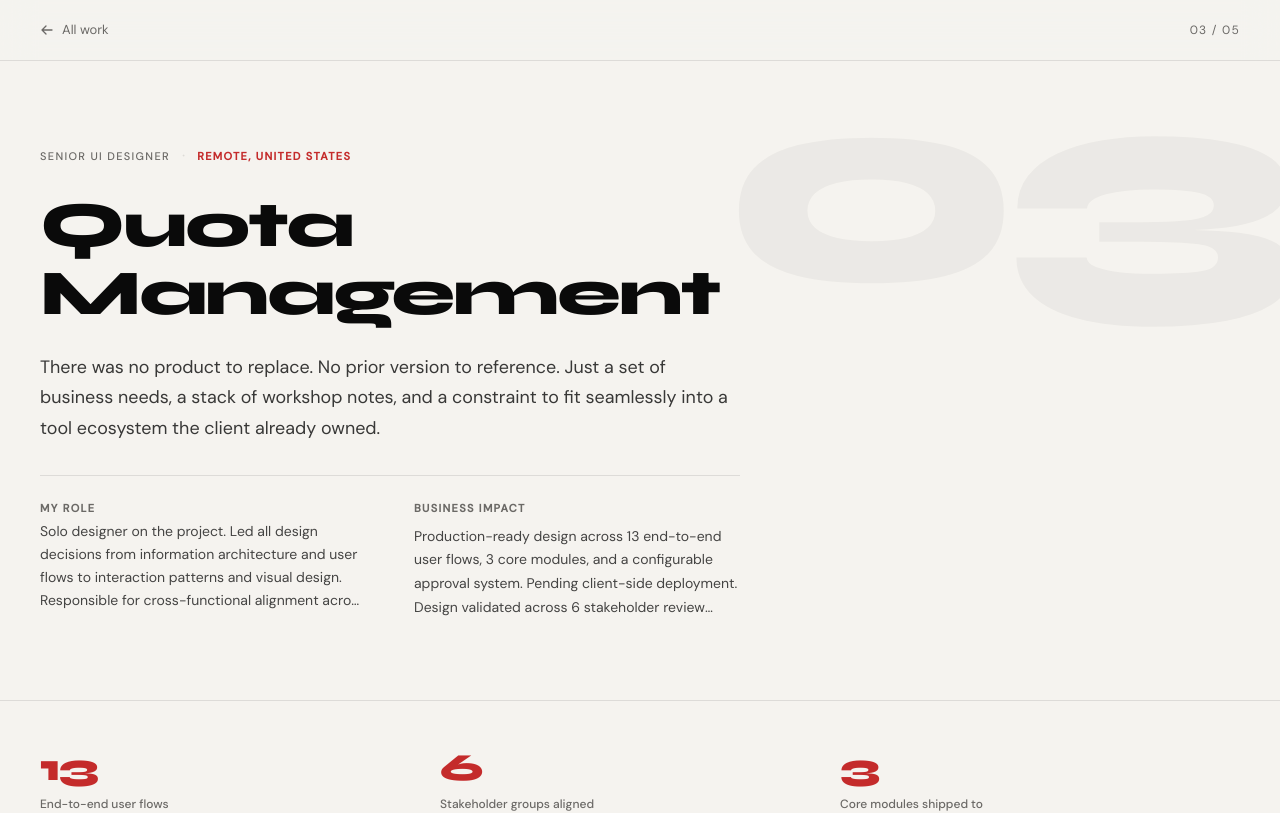
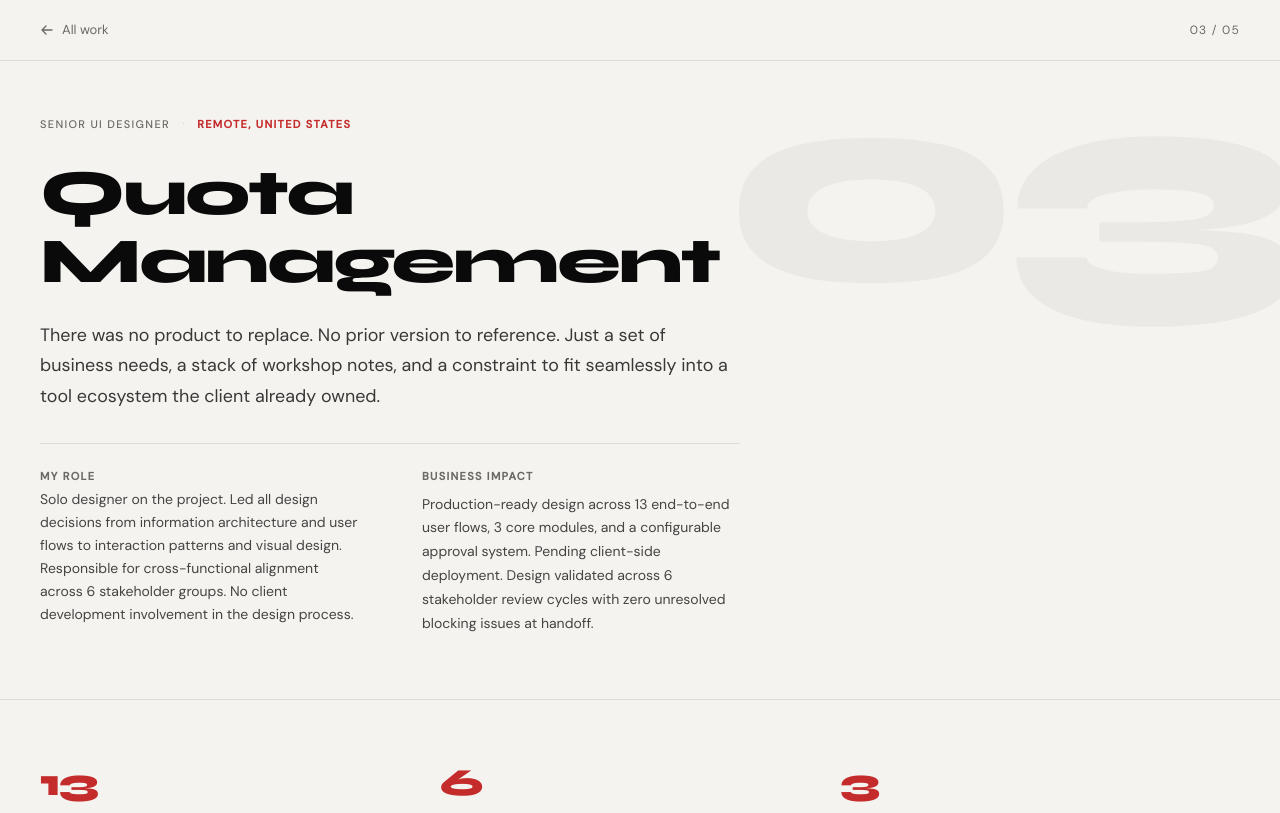
Before and after one commit to cruz-felipe/ux-portfolio, a Next.js app: page /work/quota-management in a window 1280 px wide. Shown: the top 813 px of the page. Built offline with nearby package versions, Linux system fonts and the light colour scheme.

Commit message:
Add files via upload

```diff
--- a/app/page.tsx
+++ b/app/page.tsx
@@ -1,6 +1,5 @@
 import Nav from "@/components/Nav";
 import Hero from "@/components/Hero";
-import SignalStrip from "@/components/SignalStrip";
 import Work from "@/components/Work";
 import About from "@/components/About";
 import Footer from "@/components/Footer";
@@ -10,7 +9,6 @@ export default function Home() {
     <main>
       <Nav />
       <Hero />
-      <SignalStrip />
       <Work />
       <About />
       <Footer />
--- a/app/work/b2b-sales-rescue/page.tsx
+++ b/app/work/b2b-sales-rescue/page.tsx
@@ -56,12 +56,6 @@ const data: CaseStudyData = {
       ],
     },
     {
-      title: "Motion and step transitions",
-      body: [
-        "The 3-step flow needed transitions that communicated progress without adding friction — agents were processing high-value B2B quotes on a clock. Step advances use a 220ms horizontal slide with ease-out: far enough to signal forward movement, fast enough to not feel theatrical. Back navigation reverses the direction. Pricing recalculations in Step 2 update with a 120ms cross-fade on the affected values rather than a full panel re-render, so the agent's eye stays on the number that changed. Approval confirmation uses a brief scale-and-fade on the success state — the only moment in the flow where a slight pause is appropriate because it marks a consequential action. All motion respects prefers-reduced-motion: if set, transitions are instant and the directional slide is replaced with a simple opacity change.",
-      ],
-    },
-    {
       title: "What I would do differently",
       body: [
         "I would have pushed for an MVP scope at the start rather than delivering a prioritized list of improvements. The matrix was the right tool for sequencing. But sequencing a long list is still a long list. A defined MVP with a subset of the highest-impact fixes would have been easier for the client to commit to and faster to demonstrate results.",
--- a/app/work/dane-telecom/page.tsx
+++ b/app/work/dane-telecom/page.tsx
@@ -53,12 +53,6 @@ const data: CaseStudyData = {
       ],
     },
     {
-      title: "Motion and interaction spec",
-      body: [
-        "One of the gaps the audit surfaced was inconsistent transition behavior across components. Some modals faded in, others slid. Some dropdowns had no transition at all. Before the restructure completed, I documented a motion baseline: entrance transitions use a 200ms ease-out translate-and-fade, exits use 150ms ease-in. State changes (hover, focus, active) are 100ms or less with no translate — only color and border changes. All transitions respect prefers-reduced-motion: if the user has set that preference, transitions collapse to instant. This was added to the component spec as a required property, not an optional enhancement.",
-      ],
-    },
-    {
       title: "What I would do differently",
       body: [
         "I would map the system state and the roadmap on day one, before any other work. My assumption that a company of this scale would have mature governance was the single thing that cost the most time. The lesson is not specific to this engagement: the bigger the company, the more important it is to verify rather than assume. Large organisations accumulate technical and design debt the same way smaller ones do, often more invisibly.",
--- a/app/work/quota-management/page.tsx
+++ b/app/work/quota-management/page.tsx
@@ -79,13 +79,6 @@ const data: CaseStudyData = {
     },
     {
       // index 5
-      title: "Motion and interaction",
-      body: [
-        "The platform is a tool, not a showcase. Motion decisions were made on that basis. Panel transitions — detail drawer opening, approval modal entering — use 180ms ease-out. Fast enough to not interrupt a task flow, slow enough to orient without jarring. Form validation errors appear immediately on blur with no delay. The live preview panel in the create flow updates synchronously as fields change: no debounce, no skeleton — because the preview is the point of the interaction and any lag undermines it. All transitions are wrapped in a prefers-reduced-motion check and collapse to instant when the user has set that preference.",
-      ],
-    },
-    {
-      // index 6
       title: "What shipped",
       body: [
         "The platform covers three modules across 13 end-to-end user flows, each with full validation states, empty states and error handling. Quota management gives agents visibility into consumption at the client and partner level, with manual adjustment controls and threshold alerts. API usage monitoring surfaces rate limit status and consumption trends. Change requests route through a configurable multi-level approval flow with a full audit log.",
@@ -104,17 +97,17 @@ const data: CaseStudyData = {
     },
     {
       // section 1
+      id: "workshop-method",
+      title: "Workshop-to-output method",
+      caption: "Preliminary concept sketches brought into sessions as thinking tools, not proposals. Each cycle produced locked decisions and flagged dependencies before the next session opened.",
+      component: <WorkshopMethodArtifact />,
+    },
+    {
+      // section 2
       id: "stakeholder-alignment",
       title: "Cross-functional alignment map",
       caption: "Six stakeholder groups, two sides. Design was the only function present in every session. Misalignment between client-side groups — not between clients and design — was the primary source of scope drift.",
       component: <StakeholderAlignmentArtifact />,
-    },
-    {
-      // section 2
-      id: "approval-flow",
-      title: "Change request approval flow",
-      caption: "Three request types routing to three approval structures. Configurable per client sign-off hierarchy without system configuration changes.",
-      component: <ApprovalFlowArtifact />,
     },
     {
       // section 3
@@ -132,10 +125,10 @@ const data: CaseStudyData = {
     },
     {
       // section 5
-      id: "workshop-method",
-      title: "Workshop-to-output method",
-      caption: "Preliminary concept sketches brought into sessions as thinking tools, not proposals. Each cycle produced locked decisions and flagged dependencies before the next session opened.",
-      component: <WorkshopMethodArtifact />,
+      id: "what-shipped-null",
+      title: "",
+      caption: "",
+      component: null,
     },
   ],
 };
--- a/app/work/vocabulary/page.tsx
+++ b/app/work/vocabulary/page.tsx
@@ -15,7 +15,7 @@ const data: CaseStudyData = {
   role: "Designer and Developer",
   location: "Personal project",
   year: "2025",
-  roleDetail: "Solo product from concept to deployment. Designed the full interaction system, built in Next.js with the Claude API, shipped to a private URL. Used daily by me and a small group of friends learning Spanish, Russian, French and Italian. Every product decision — architecture, AI integration, motion, scope — was mine.",
+  roleDetail: "Solo product from concept to deployment. Designed the full interaction system, built in Next.js with the Claude API, shipped to a private URL. Used daily by me and a small group of friends learning Spanish, Russian, French and Italian. Every product decision — architecture, AI integration, interaction design, scope — was mine.",
   context: "I was using Duolingo to study Spanish and Russian. It works for gamified progress but not for what I actually needed: sitting down with a set of words and drilling them until they stick. Every dedicated flashcard app I found had too much friction, too much structure I didn't ask for, or none of the vocabulary I needed for work. Building my own was faster than settling.",
   metrics: [],
   sections: [
@@ -43,14 +43,6 @@ const data: CaseStudyData = {
         { src: `${BASE}/Screenshot_2026-05-25_at_13_19_31.png`, caption: "Recall mode. Spanish word shown, type the Portuguese equivalent." },
         { src: `${BASE}/Screenshot_2026-05-25_at_13_19_37.png`, caption: "Correct. Green border, cultural tip surfaces." },
         { src: `${BASE}/Screenshot_2026-05-25_at_13_19_53.png`, caption: "Wrong. Red border, correct form shown with context." },
-      ],
-    },
-    {
-      title: "Card flip and feedback motion",
-      body: [
-        "The card flip is a 300ms CSS 3D transform on the Y axis with ease-in-out — long enough to read as a physical card turning, short enough to not slow down a drilling session. The two faces (front word, back translation) swap at the 150ms midpoint when the card is edge-on, so the transition feels like a real flip rather than a dissolve.",
-        "Correct and incorrect feedback states animate the card border color from neutral to green or red over 150ms, then hold for 400ms before advancing. The hold is deliberate: it gives the brain a moment to register the outcome before the next card enters. Wrong answers also shake the card horizontally over 200ms — a short 4px oscillation — before showing the correct form. That micro-animation is the only piece of motion in the app that communicates failure, so it needed to be distinct without being punishing.",
-        "All motion respects prefers-reduced-motion. When the preference is set, the card flip becomes an instant face-swap, border color changes are instant, and the shake is replaced with a simple red border hold. The app is fully usable without any animation.",
       ],
     },
     {
--- a/components/SignalStrip.tsx
+++ b/components/SignalStrip.tsx
@@ -114,12 +114,8 @@ export default function SignalStrip() {
               opacity: stat.size === "lead" ? 0.75 : 1,
               lineHeight: 1.45,
               margin: 0,
-              maxWidth: "140px",
+              maxWidth: "160px",
               letterSpacing: "0.01em",
-              display: "-webkit-box",
-              WebkitLineClamp: 3,
-              WebkitBoxOrient: "vertical" as const,
-              overflow: "hidden",
             }}>
               {stat.label}
               {stat.sublabel && (
--- a/components/Work.tsx
+++ b/components/Work.tsx
@@ -230,7 +230,7 @@ export default function Work() {
   const secondary = PROJECTS.filter(p => p.weight === "secondary");
 
   return (
-    <section id="work" aria-label="Selected work" style={{ padding: "5rem 2.5rem" }}>
+    <section id="work" aria-label="Selected work" style={{ padding: "4rem 2.5rem" }}>
       <h2 style={{ fontFamily: "var(--font-body)", fontSize: "11px", fontWeight: 500, letterSpacing: "0.12em", textTransform: "uppercase", color: "var(--muted)", margin: "0 0 2rem" }}>
         Selected Work
       </h2>
--- a/components/case-study/CaseLayout.tsx
+++ b/components/case-study/CaseLayout.tsx
@@ -136,7 +136,7 @@ export default function CaseLayout({ data }: { data: CaseStudyData }) {
 
       {/* Hero */}
       <section className="case-hero-inner" style={{
-        padding: "9rem 2.5rem 5rem",
+        padding: "7rem 2.5rem 4rem",
         opacity: visible ? 1 : 0,
         transform: visible ? "translateY(0)" : "translateY(20px)",
         transition: "opacity 0.7s ease, transform 0.7s ease",
@@ -182,15 +182,15 @@ export default function CaseLayout({ data }: { data: CaseStudyData }) {
           }}>{data.tagline}</p>
 
           {/* Role + impact callout */}
-          <div className="case-callout" style={{ display: "grid", gridTemplateColumns: "1.2fr 1fr", gap: "3rem", maxWidth: maxW, paddingTop: "1.5rem", borderTop: "0.5px solid var(--border)" }}>
+          <div className="case-callout" style={{ display: "grid", gridTemplateColumns: "1fr 1fr", gap: "4rem", maxWidth: maxW, paddingTop: "1.5rem", borderTop: "0.5px solid var(--border)" }}>
             <div>
               <p style={{ fontFamily: "var(--font-body)", fontSize: "11px", fontWeight: 600, letterSpacing: "0.12em", textTransform: "uppercase", color: "var(--muted)", margin: "0 0 0.2rem" }}>My role</p>
-              <p style={{ fontFamily: "var(--font-body)", fontSize: "14px", fontWeight: 400, lineHeight: 1.65, color: "var(--ink)", opacity: 0.75, margin: 0, display: "-webkit-box", WebkitLineClamp: 4, WebkitBoxOrient: "vertical", overflow: "hidden" }}>{data.roleDetail}</p>
+              <p style={{ fontFamily: "var(--font-body)", fontSize: "14px", fontWeight: 400, lineHeight: 1.65, color: "var(--ink)", opacity: 0.75, margin: 0 }}>{data.roleDetail}</p>
             </div>
             {data.impactSummary && (
               <div>
                 <p style={{ fontFamily: "var(--font-body)", fontSize: "11px", fontWeight: 600, letterSpacing: "0.12em", textTransform: "uppercase", color: "var(--muted)", margin: "0 0 0.5rem" }}>Business impact</p>
-                <p style={{ fontFamily: "var(--font-body)", fontSize: "14px", fontWeight: 400, lineHeight: 1.7, color: "var(--ink)", opacity: 0.75, margin: 0, display: "-webkit-box", WebkitLineClamp: 4, WebkitBoxOrient: "vertical", overflow: "hidden" }}>{data.impactSummary}</p>
+                <p style={{ fontFamily: "var(--font-body)", fontSize: "14px", fontWeight: 400, lineHeight: 1.7, color: "var(--ink)", opacity: 0.75, margin: 0 }}>{data.impactSummary}</p>
               </div>
             )}
           </div>
@@ -199,7 +199,7 @@ export default function CaseLayout({ data }: { data: CaseStudyData }) {
 
       {/* Metrics strip */}
       {data.metrics.length > 0 && (
-        <section style={{ borderTop: "0.5px solid var(--border)", borderBottom: "0.5px solid var(--border)", padding: "3rem 2.5rem" }}>
+        <section style={{ borderTop: "0.5px solid var(--border)", borderBottom: "0.5px solid var(--border)", padding: "4rem 2.5rem" }}>
           <div style={{ display: "grid", gridTemplateColumns: "repeat(3, 1fr)" }} className="case-metrics">
             {data.metrics.map((m, i) => (
               <div key={i} style={{ padding: "0 2rem", paddingLeft: i === 0 ? 0 : undefined }}>
```
Also changed, not shown: 1 other file (tests, documents, lock files or other folders).
